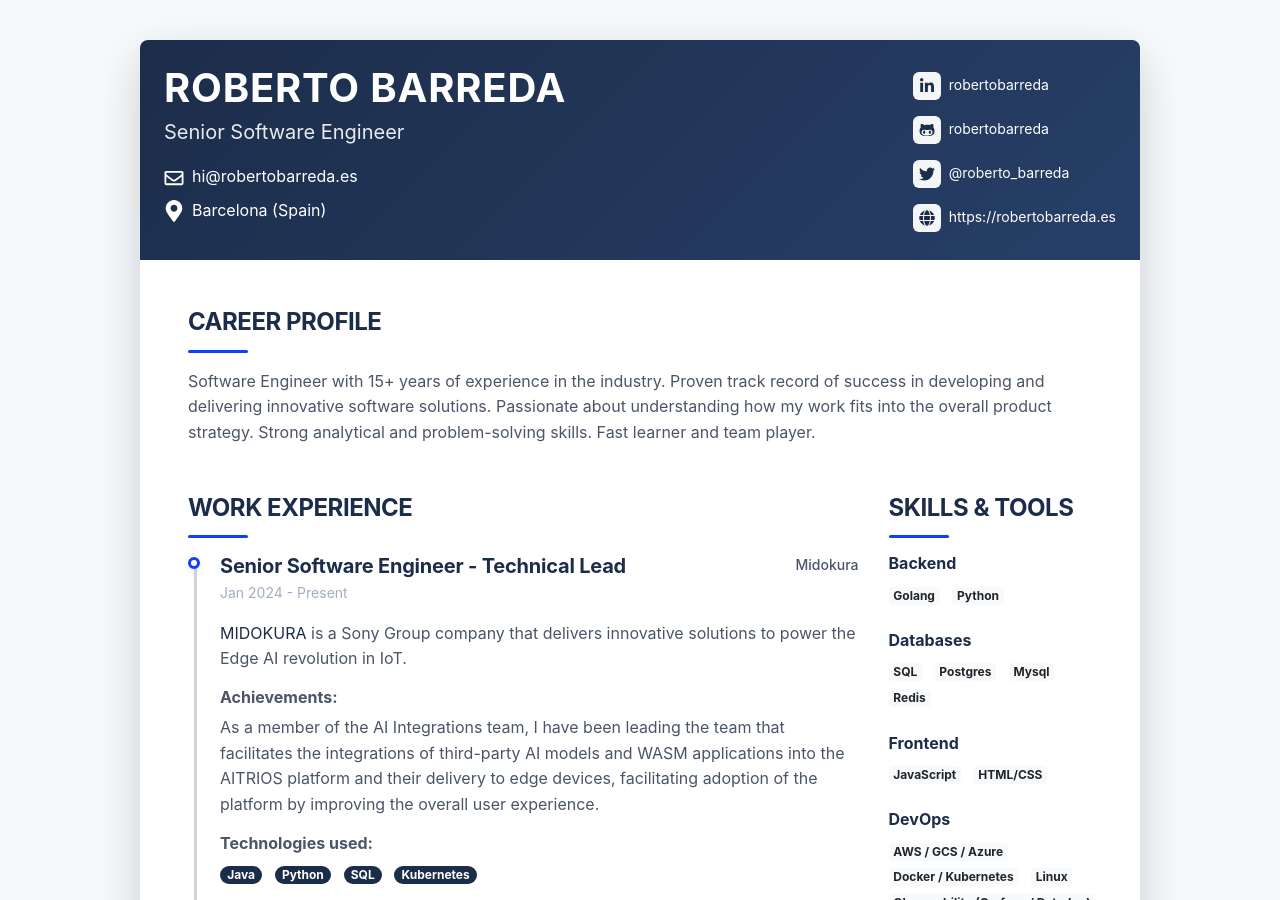
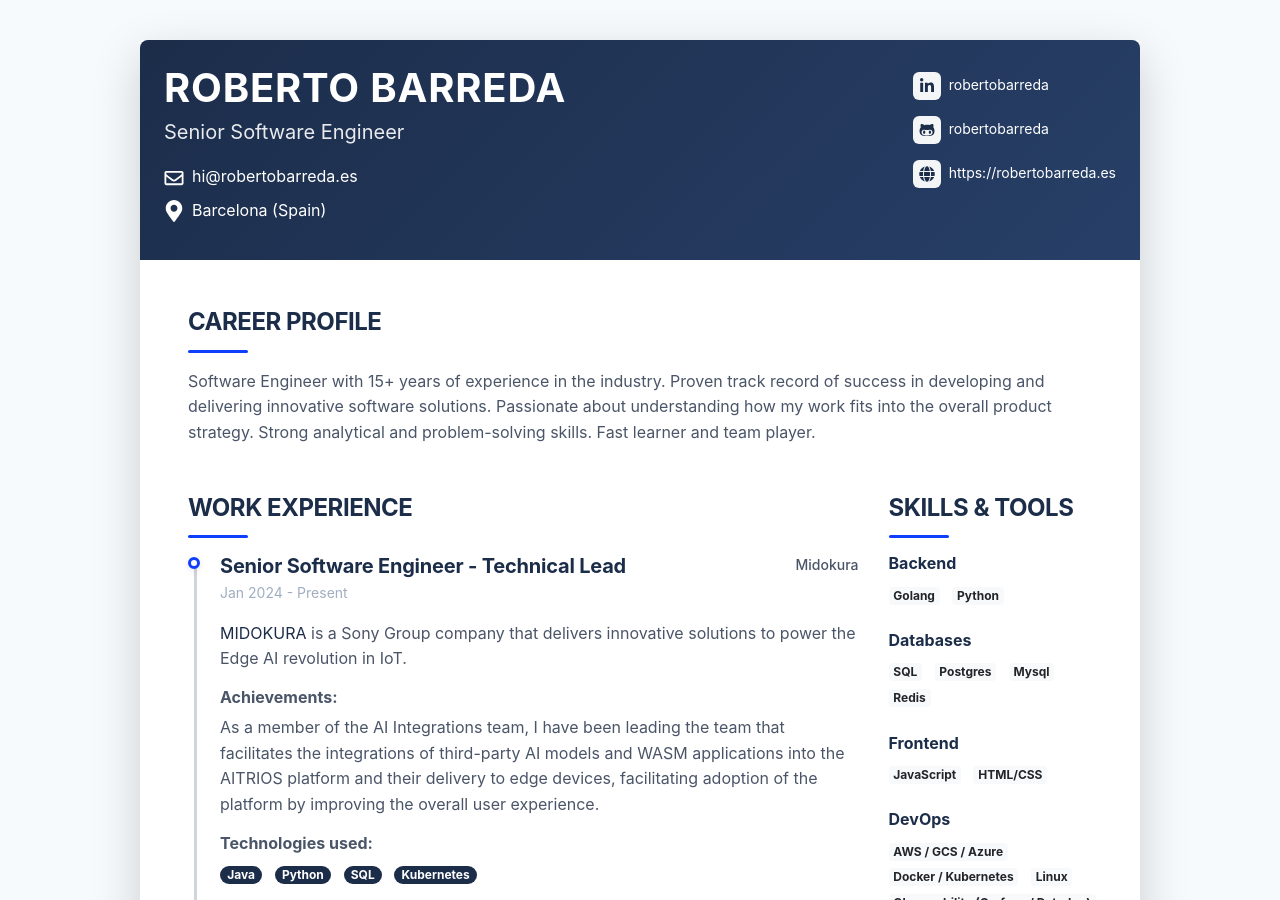
Before and after one commit to robertobarreda/robertobarreda.github.io, a Jekyll site: the page built from index.markdown, in a window 1280 px wide and 900 px high. Built offline with Jekyll 4.4.1, drawn with Linux system fonts in a browser that asks for light colours.

Commit message:
remove twitter handle

```diff
--- a/_data/data.yml
+++ b/_data/data.yml
@@ -9,7 +9,6 @@ header:
   website: https://robertobarreda.es
   linkedin: robertobarreda
   github: robertobarreda
-  twitter: "@roberto_barreda"
 
 languages:
   - idiom: 🇬🇧 English
```
